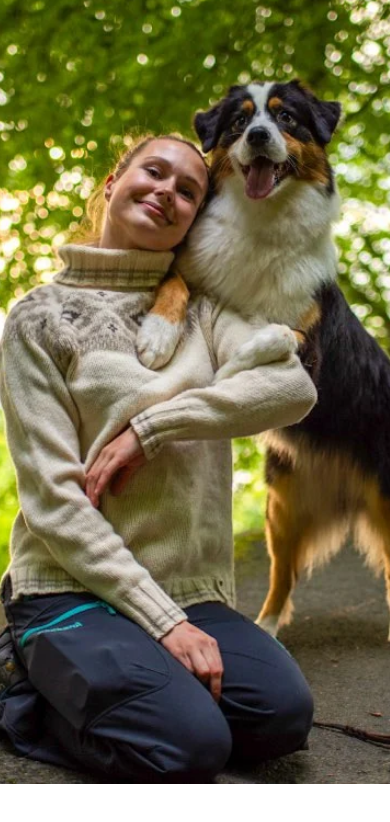
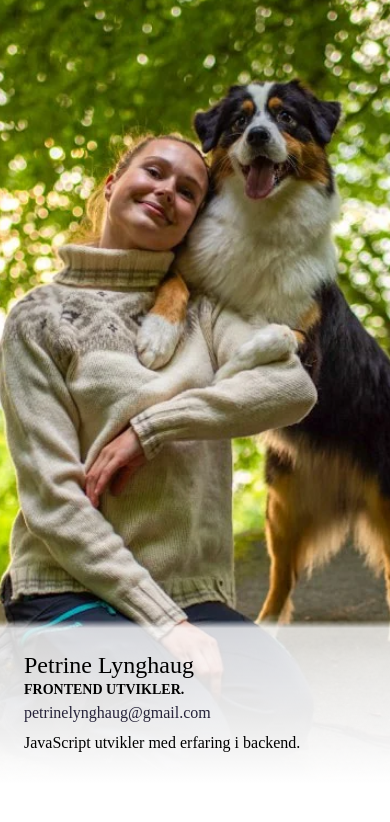
Before and after one commit to EPetrineLynghaug/MyWebsite, a plain HTML site: page index.html in a window 390 px wide. Shown: the part 60-882 px from the top of the page. After the commit the page ends 844 px from the top, so only its background shows below. Drawn offline with Linux system fonts and the light colour scheme.

Commit message:
text påbegynt.

```diff
--- a/assets/css/mobile.css
+++ b/assets/css/mobile.css
@@ -19,4 +19,37 @@
         background-attachment: fixed;
     }
 
+    .card {
+        position: absolute;
+        bottom: 0;
+        left: 0;
+        width: 100%;
+        /* height: 200px; */
+        padding: 32px 24px;
+        background: linear-gradient(
+            to top,
+            hsla(0, 0%, 100%, 1) 0%,
+            hsla(0, 0%, 100%, 0.8) 95%,
+            hsla(0, 0%, 100%, 0) 100%
+        );
+    }
+    .card .name {
+        padding-bottom: 3px;
+        font-size: 24px;
+        font-weight: 400;
+    }
+    .card .title {
+        padding-bottom: 6px;
+        font-size: 14px;
+        font-weight: 700;
+        text-transform: uppercase;
+    }
+    .card .email {
+        text-decoration: none;
+        color: #26233a;
+    }
+    .card .about {
+        padding-top: 12px;
+    }
+
 }
--- a/assets/css/style.css
+++ b/assets/css/style.css
@@ -18,7 +18,7 @@
 html,
 body {
     width: 100%;
-    height: 200vh;
+    height: 100vh;
     padding: 0;
     margin: 0;
 }
--- a/index.html
+++ b/index.html
@@ -38,6 +38,12 @@
                 >
             </picture> -->
         </div>
+        <div class="card">
+            <div class="name">Petrine Lynghaug</div>
+            <div class="title">Frontend utvikler.</div>
+            <a href="mailto:petinelynghaug@gmail.com" class="email">petrinelynghaug@gmail.com</a>
+            <div class="about">JavaScript utvikler med erfaring i backend.</div>
+        </div>
         </main>
 
     <footer></footer>
```
